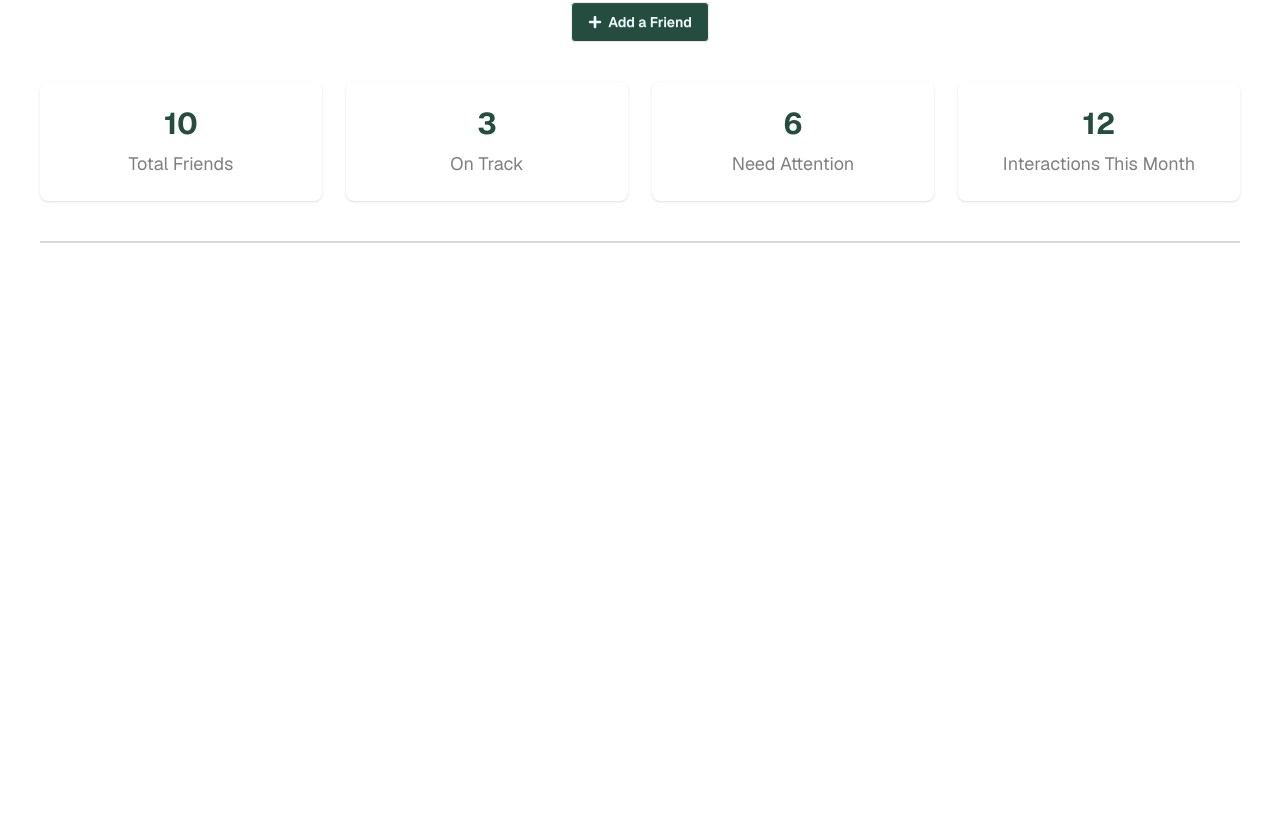
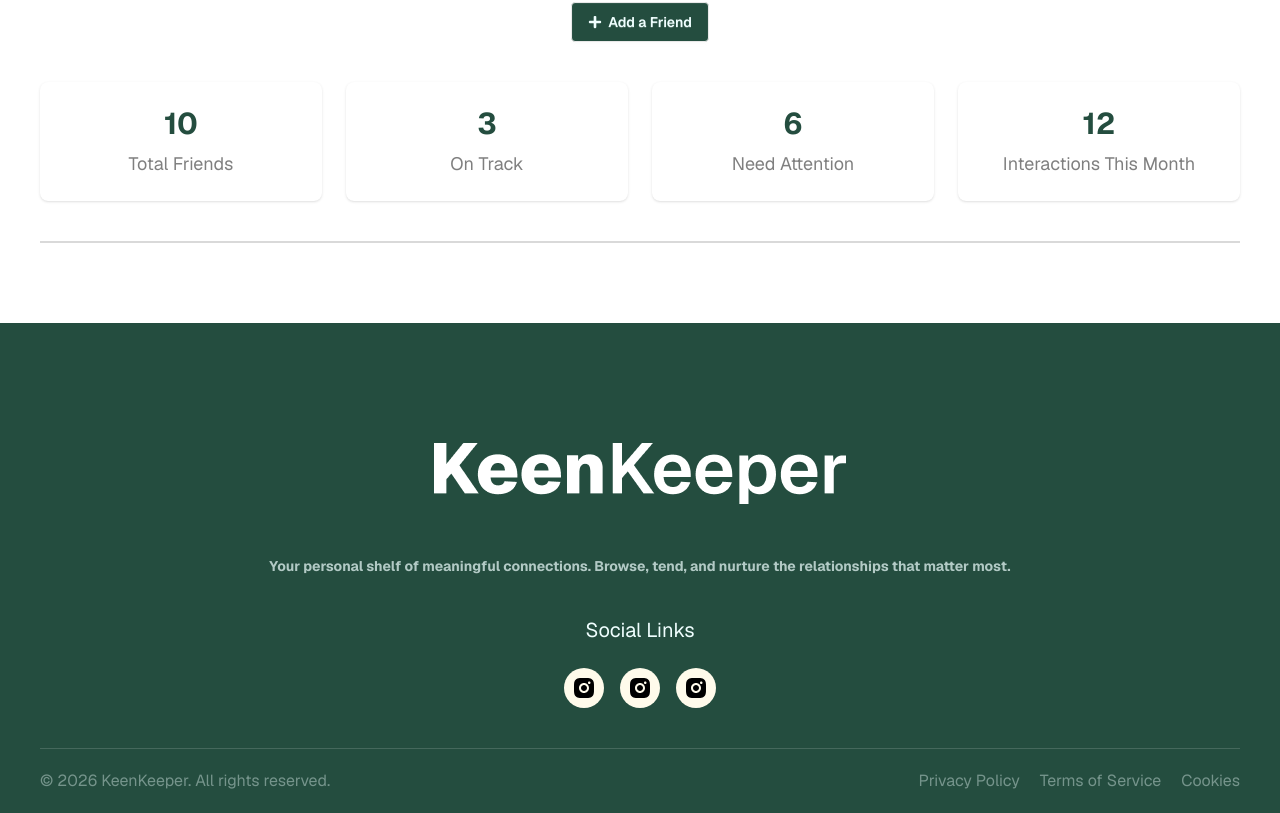
Before and after one commit to SIMANTO-PODDAR/Keen-Keeper, a React (Vite) app: page / in a window 1280 px wide. Shown: the part 238-1051 px from the top of the page. Before the commit the page ends 800 px from the top, so only its background shows below. Built offline with nearby package versions, Linux system fonts and the light colour scheme; a web font is replaced by a local one.

Commit message:
Footer Completed

```diff
--- a/index.html
+++ b/index.html
@@ -14,7 +14,7 @@
 
 </head>
 
-<body id="geist" class="container mx-auto">
+<body id="geist">
   <div id="root"></div>
   <script type="module" src="/src/main.jsx"></script>
 </body>
--- a/src/Components/Navbar/Navbar.jsx
+++ b/src/Components/Navbar/Navbar.jsx
@@ -5,7 +5,7 @@ import { IoTimeOutline } from 'react-icons/io5';
 import { ImStatsDots } from 'react-icons/im';
 const Navbar = () => {
     return (
-        <div>
+        <div className="container mx-auto">
             <div className="flex-col sm:flex-row navbar bg-base-100 shadow-sm">
                 <div className="flex-1">
                     <img src={LogoImg} alt="logo" />
--- a/src/Root/Root.jsx
+++ b/src/Root/Root.jsx
@@ -1,15 +1,19 @@
 import { ToastContainer } from "react-toastify";
 import Navbar from "../Components/Navbar/Navbar";
 import { Outlet } from "react-router";
+import Footer from "../Section/Footer/Footer";
 
 const Root = () => {
     return (
         <>
             <div>
                 <Navbar />
+
                 <div className="max-w-300 mx-auto">
                     <Outlet />
                 </div>
+
+                <Footer />
 
             </div>
             <ToastContainer />
--- /dev/null
+++ b/src/Section/Footer/Footer.jsx
@@ -0,0 +1,50 @@
+import { RiInstagramFill } from 'react-icons/ri';
+import FooterLogo from './../../assets/imgs/logo-xl.png'
+import { Link } from 'react-router';
+const Footer = () => {
+    return (
+        <div className="bg-[#244d3f] text-[#f0ffff] sm:mt-20">
+            <div className='max-w-300 mx-auto'>
+
+                <footer className="footer footer-horizontal footer-center p-10 border-b border-white/15">
+                    <img className='mt-10 scale-70 md:scale-100 sm:mt-20' src={FooterLogo}
+                        alt="FooterLogo" />
+                    <p className='mt-3 text-sm font-bold text-[#f0ffff]/70' >Your personal shelf of meaningful connections. Browse, tend, and nurture the relationships that matter most.</p>
+
+                    <div>
+                        <h3 className='text-xl'>Social Links</h3>
+                        <div className='flex gap-4 justify-center mt-4'>
+
+                            <Link
+                                className="fill-current bg-amber-50 text-black text-2xl p-2 rounded-full">
+                                <RiInstagramFill />
+                            </Link>
+                            <Link
+                                className="fill-current bg-amber-50 text-black text-2xl p-2 rounded-full">
+                                <RiInstagramFill />
+                            </Link>
+                            <Link
+                                className="fill-current bg-amber-50 text-black text-2xl p-2 rounded-full">
+                                <RiInstagramFill />
+                            </Link>
+                        </div>
+                    </div>
+
+                </footer>
+
+
+
+                <aside className='grid justify-center sm:flex sm:justify-between text-[#f0ffff]/40 py-5'>
+                    <p>© {new Date().getFullYear()} KeenKeeper. All rights reserved.</p>
+                    <div className='grid justify-center sm:flex gap-5'>
+                        <p className='link link-hover'>Privacy Policy</p>
+                        <p className='link link-hover'>Terms of Service</p>
+                        <p className='link link-hover'>Cookies</p>
+                    </div>
+                </aside>
+            </div>
+        </div>
+    );
+};
+
+export default Footer;
```
